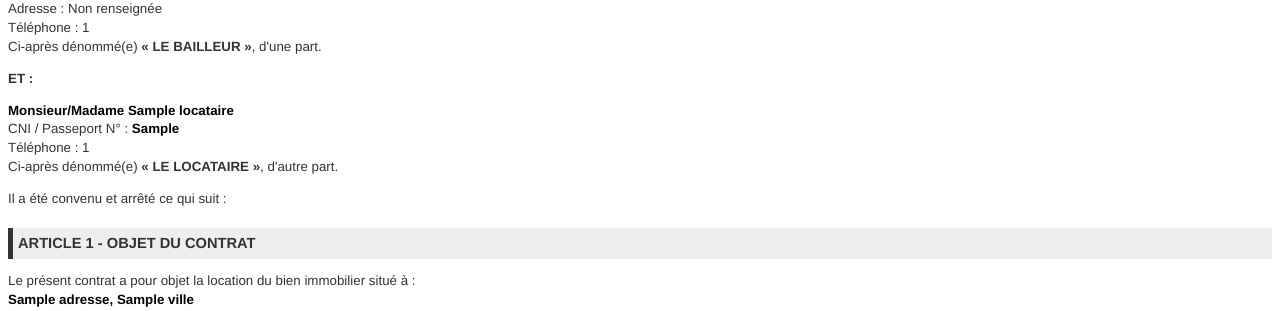
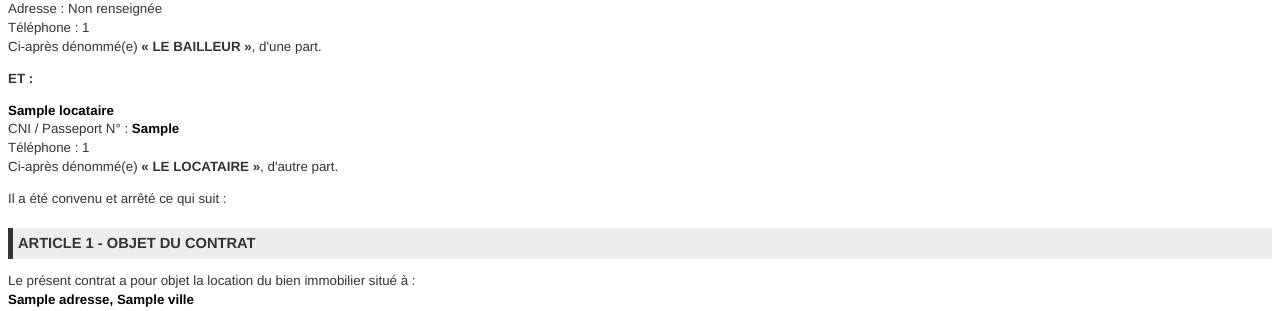
Before and after one commit to bamba9928/gestion_immobiliere, a Django app: template templates/documents/contrat_bail.html in a window 1280 px wide. Shown: the part 163-474 px from the top of the page. Run offline with Django 5.2, Linux system fonts and the light colour scheme; the template is opened without the code that fills it: most values are stand-ins (such as "Sample title", 1, 10 or a date in 2020); grey boxes marked "Sample" are stand-in pictures.

Commit message:
Mise a Jour
Signed-off-by: bamba9928 <bigrip2016@gmail.com>

```diff
--- a/templates/documents/contrat_bail.html
+++ b/templates/documents/contrat_bail.html
@@ -102,7 +102,7 @@
     <p><strong>ET :</strong></p>
 
     <p>
-        <strong class="variable">Monsieur/Madame {{ bail.locataire.get_full_name }}</strong><br>
+        <strong class="variable">{{ bail.locataire.get_full_name }}</strong><br>
         CNI / Passeport N° : <span class="variable">{{ bail.locataire.profile.cni_numero|default:"Non renseigné" }}</span><br>
         Téléphone : {{ bail.locataire.phone_number|default:bail.locataire.profile.telephone }}<br>
         Ci-après dénommé(e) <strong>« LE LOCATAIRE »</strong>, d'autre part.
```
